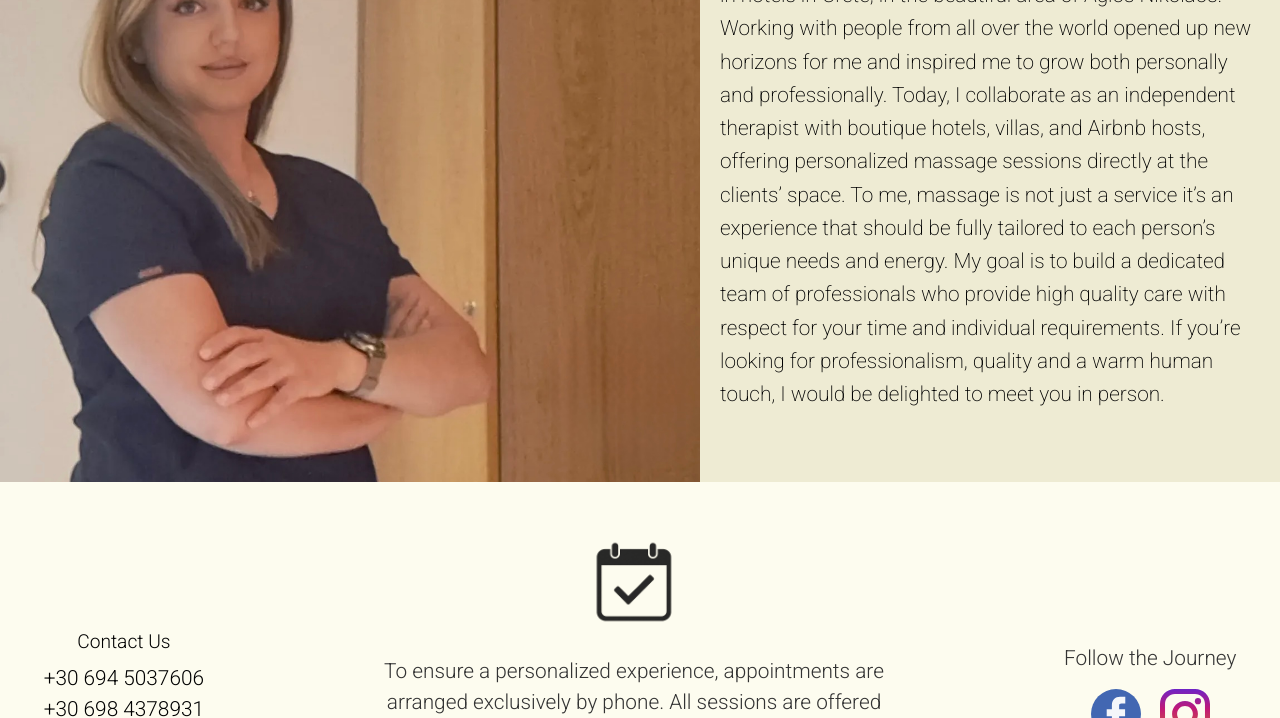
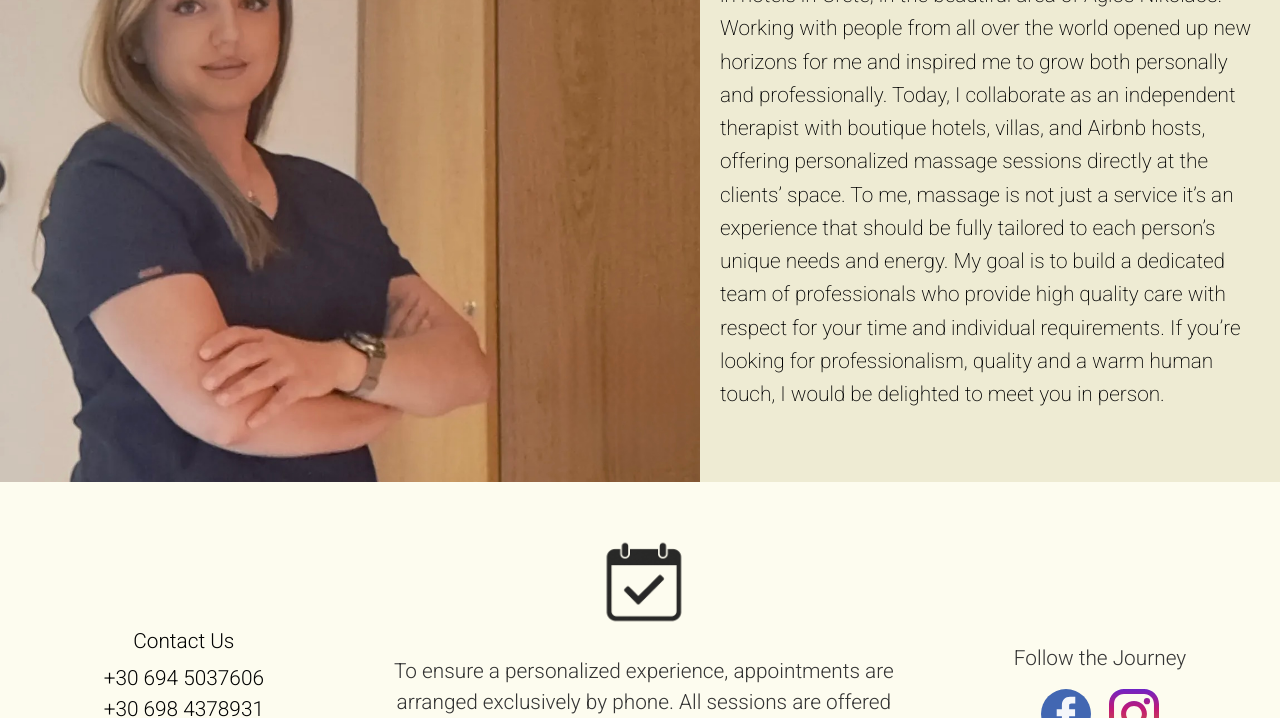
Before and after one commit to waveformcode/massagestoriesbydenia, a plain HTML site: page index.html in a window 1280 px wide. Shown: the part 4455-5173 px from the top of the page. Drawn offline with Linux system fonts and the light colour scheme; some icons are missing; a web font is replaced by a local one.

Commit message:
Update styles.css

```diff
--- a/styles.css
+++ b/styles.css
@@ -280,7 +280,7 @@ li::before {
   display: flex;
   align-items: center;
   text-align: center;
-  gap: 180px;
+  gap: 120px;
 }
 
 .bookings {
@@ -310,7 +310,7 @@ li::before {
 }
 
 .contacts h4 {
-  font-size: 1.2rem;
+  font-size: 1.3rem;
   font-weight: 300;
   padding-bottom: 10px;
 }
@@ -321,7 +321,9 @@ li::before {
   text-decoration: none;
   line-height: 1.5;
   font-weight: 300;
+  width: 180px;
 }
+
 .footer-social p {
   padding-bottom: 15px;
 }
@@ -334,6 +336,7 @@ li::before {
   order: 3;
   align-items: center;
   padding-top: 100px;
+  flex-wrap: wrap;
 }
 
 .footer-social i {
```
